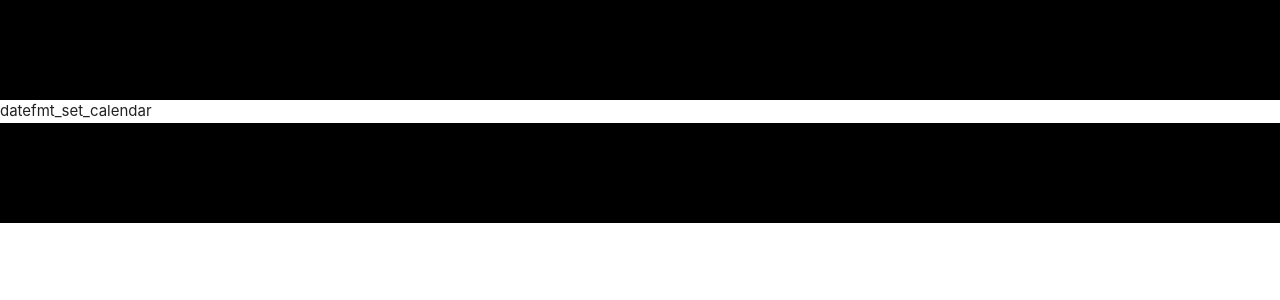
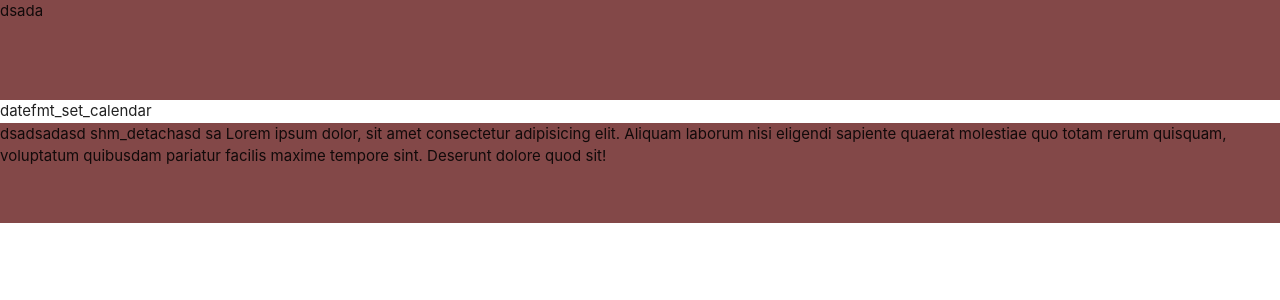
Before and after one commit to joaozindev07/site-policia-federal, a PHP site: page / in a window 1280 px wide. Shown: the part 64-364 px from the top of the page. Run offline with PHP 8.4, Linux system fonts and the light colour scheme.

Commit message:
mudado csss

```diff
--- a/css/style.css
+++ b/css/style.css
@@ -3,8 +3,9 @@
 }
 
 section {
-    background-color: #000000;
+    background-color: #834848;
     height: 100px;
+
 }
 
 /*dsdasdsad*/
```
